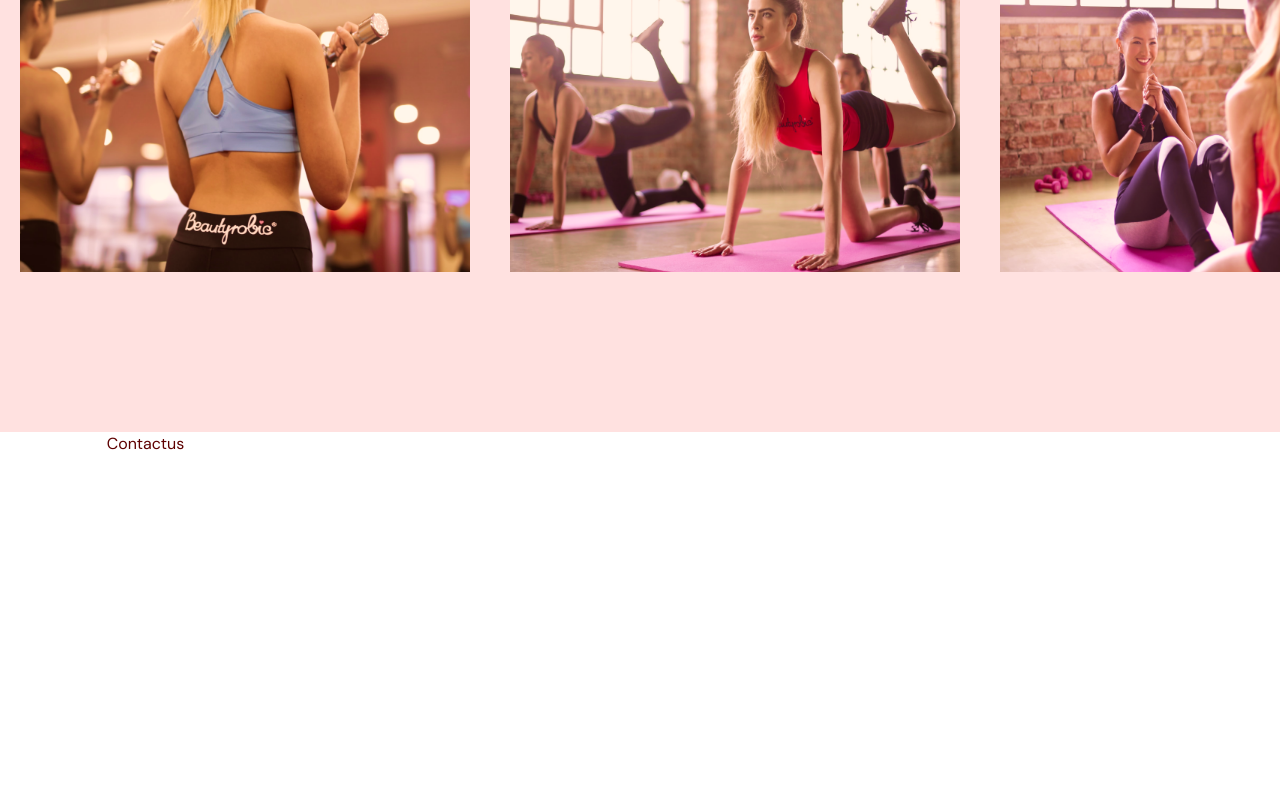
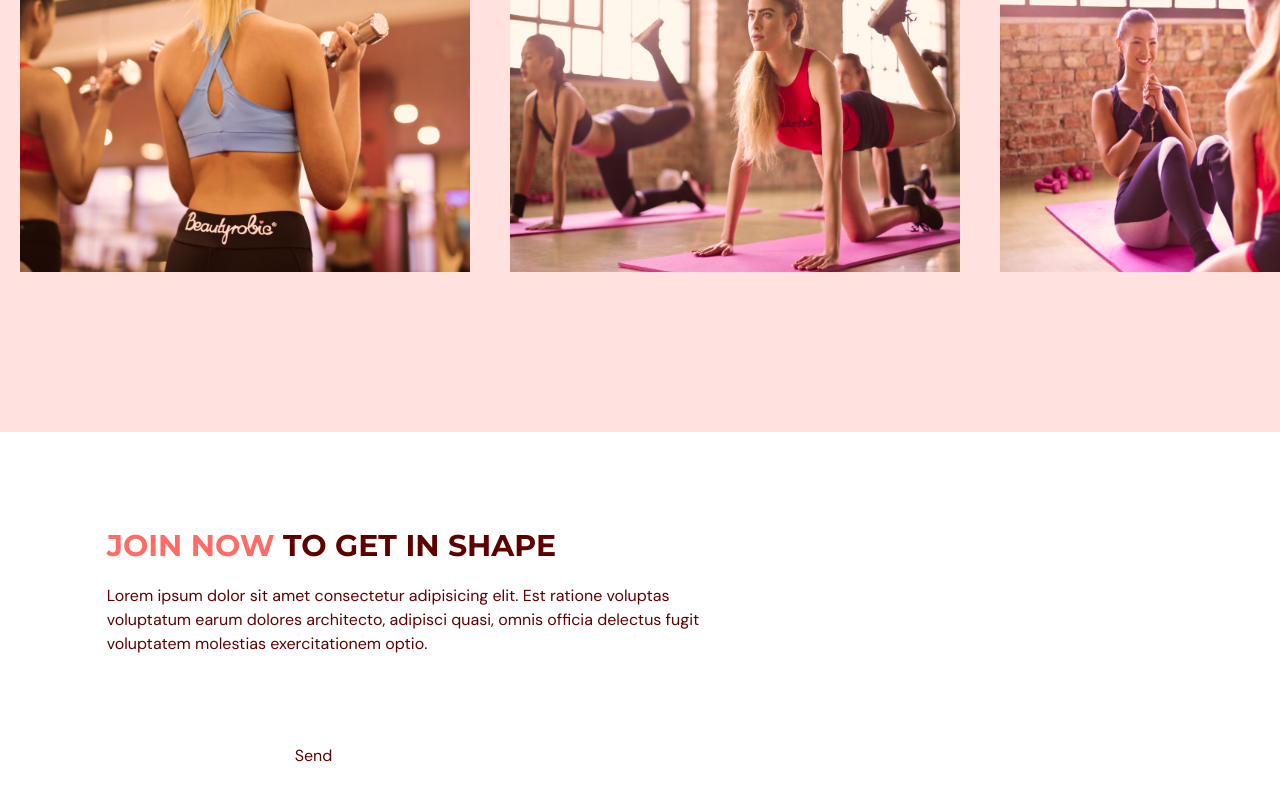
Before and after one commit to MarwanOladele/fitness-app, a React (Vite) app: page / in a window 1280 px wide. Shown: the part 2602-3402 px from the top of the page. Before the commit the page ends 3058 px from the top, so only its background shows below. Built offline with nearby package versions, Linux system fonts and the light colour scheme.

Commit message:
contact us

```diff
--- a/src/pages/contactUs/Contactus.tsx
+++ b/src/pages/contactUs/Contactus.tsx
@@ -1,15 +1,70 @@
 import { SelectedPage } from "@/shared/types";
 import { useForm } from "react-hook-form";
 import contactus from "../../assets/ContactUsPageGraphic.png";
+import HText from "@/components/HText";
 
 type Props = {
   setSelectedPage: (value: SelectedPage) => void;
 };
 
 const Contactus = ({ setSelectedPage }: Props) => {
+  const {
+    register,
+    trigger,
+    formState: { errors },
+  } = useForm();
+
+  const handleSubmit = async (e: any) => {
+    const isValid = await trigger();
+
+    if (!isValid) {
+      e.preventDefault();
+    }
+  };
   return (
-    <section id="contactus" className="mx-auto w-5/6">
-      Contactus
+    <section id="contactus" className="mx-auto w-5/6 pt-24 pb-32">
+      <div className="">
+        <div className="md:w-3/5">
+          <HText>
+            {" "}
+            <span className="text-primary-500">JOIN NOW</span> to get in shape
+          </HText>
+          <p className="my-5">
+            Lorem ipsum dolor sit amet consectetur adipisicing elit. Est ratione
+            voluptas voluptatum earum dolores architecto, adipisci quasi, omnis
+            officia delectus fugit voluptatem molestias exercitationem optio.
+          </p>
+        </div>
+        <div className="mt-10 justify-between gap-8 md:flex">
+          <div className="mt-10 basis-3/5 md:mt-0">
+            <form
+              action="https://formsubmit.co/oladelemarwan@gmail.com"
+              method="POST"
+              className=""
+              target="_blank"
+              onSubmit={handleSubmit}
+            >
+              <input
+                type="text"
+                className="w-full rounded-lg bg-primary px-5 py-3 placeholder-white"
+                placeholder="NAME"
+                {...register("name", {
+                  required: true,
+                  maxLength: 100,
+                })}
+              />
+              {errors.name && (
+                <p className="mt-1 text-primary-500 ">
+                  {errors.name.type === "required" && "This field is required"}
+                  {errors.name.type === "maxLength" && "Max length is 100"}
+                </p>
+              )}
+              <input type="email" name="email" required />
+              <button type="submit">Send</button>
+            </form>
+          </div>
+        </div>
+      </div>
     </section>
   );
 };
```
